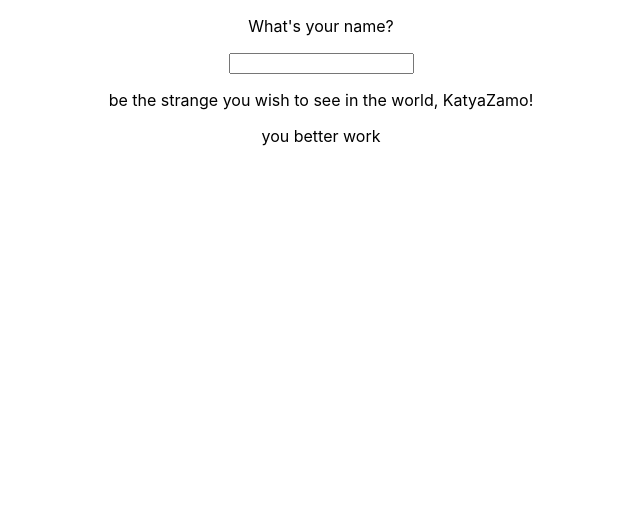
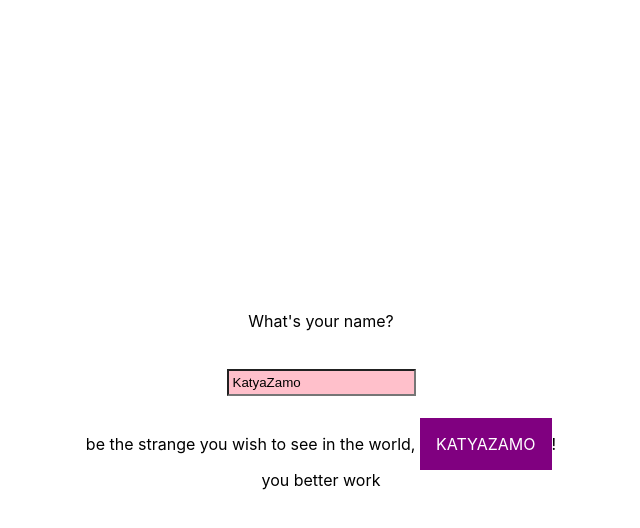
Before and after one commit to aditiohri/react-complete-course, a React (Create React App) app: page / in a window 1280 px wide. Shown: the top 528 px of the page, without its empty margins (319-959 px from the left). Built offline with nearby package versions, Linux system fonts and the light colour scheme.

Commit message:
add two way binding; add inline styles and stylesheets; organize user components into separate folder

```diff
--- a/src/App.css
+++ /dev/null
@@ -1,3 +0,0 @@
-.App {
-  text-align: center;
-}
--- a/src/App.js
+++ b/src/App.js
@@ -1,21 +1,29 @@
 import React, { Component } from 'react';
-import './App.css';
 
-import UserInput from './UserInput';
-import UserOutput from './UserOutput';
+import UserInput from './User/UserInput';
+import UserOutput from './User/UserOutput';
 
 class App extends Component {
 
+  divStyle = {
+    display: 'flex',
+    flexDirection: 'column',
+    justifyContent: 'center',
+    alignContent: 'center',
+    textAlign: 'center',
+    height: '100vh'
+  }
+
   state = {
     users: [
-      {name: 'KatyaZamo', loginCount: 1}
+      {name: 'KatyaZamo'}
     ]
   }
 
-  switchNameHandler = (newName) => {
+  switchNameHandler = (event) => {
     this.setState({
       users: [
-        {name: newName}
+        {name: event.target.value}
       ]
     })
   }
@@ -23,8 +31,11 @@ class App extends Component {
   render() {
 
     return (
-      <div className="App">
-        <UserInput userName={this.state.users[0].name} />
+      <div style={this.divStyle}>
+        <UserInput
+          changeName={this.switchNameHandler}
+          userName={this.state.users[0].name}
+        />
         <UserOutput userName={this.state.users[0].name} />
       </div>
     );
--- /dev/null
+++ b/src/User/UserInput.js
@@ -0,0 +1,11 @@
+import React from 'react';
+import './user.css'
+
+export default function UserInput({ changeName, userName }) {
+    return (
+        <div>
+            <p>What's your name?</p>
+            <input className="inputStyle" type="text" onChange={changeName} value={userName}/>
+        </div>
+    )
+}
--- /dev/null
+++ b/src/User/UserOutput.js
@@ -0,0 +1,13 @@
+import React from 'react';
+import './user.css';
+
+export default function UserOutput({ userName }) {
+    return (
+      <div>
+        <p>
+          be the strange you wish to see in the world, <span className="userName">{userName}</span>!
+        </p>
+        <p>you better work</p>
+      </div>
+    );
+}
--- /dev/null
+++ b/src/User/user.css
@@ -0,0 +1,13 @@
+.inputStyle {
+  background-color: pink;
+  font-size: 22;
+  padding: 4px;
+  margin: 22px;
+}
+
+.userName {
+    color: white;
+    background-color: purple;
+    text-transform: uppercase;
+    padding: 1rem;
+}
--- a/src/UserInput.js
+++ /dev/null
@@ -1,10 +0,0 @@
-import React from 'react'
-
-export default function UserInput({ props }) {
-    return (
-        <div>
-            <p>What's your name?</p>
-            <input type="text" />
-        </div>
-    )
-}
--- a/src/UserOutput.js
+++ /dev/null
@@ -1,10 +0,0 @@
-import React from 'react'
-
-export default function UserOutput({ userName }) {
-    return (
-      <div>
-        <p>be the strange you wish to see in the world, {userName}!</p>
-        <p>you better work</p>
-      </div>
-    );
-}
```
